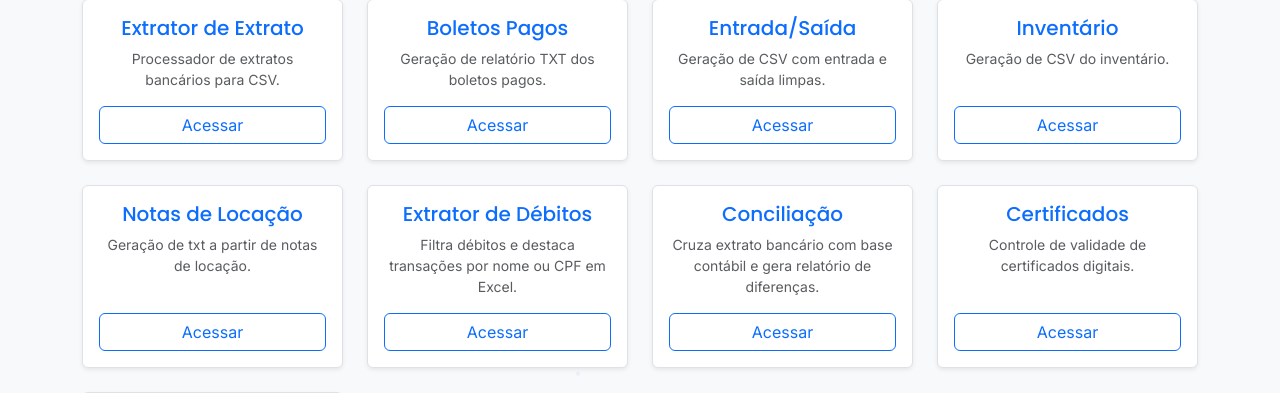
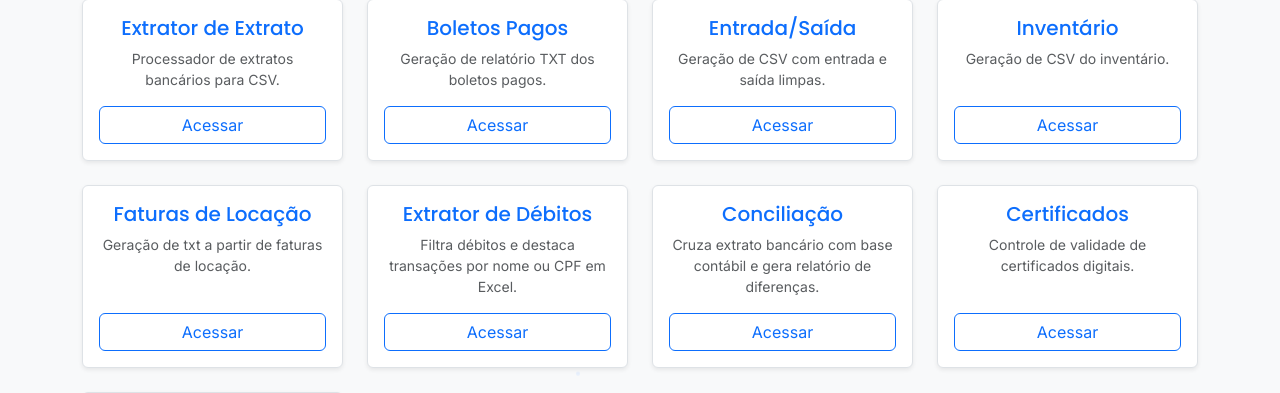
Before and after one commit to pedrocarneiro17/sistemas_contajur, a Flask app: page / in a window 1280 px wide. Shown: the part 323-716 px from the top of the page. Run offline with Flask 3, Linux system fonts and the light colour scheme.

Commit message:
ajuste nome

```diff
--- a/home/templates/home.html
+++ b/home/templates/home.html
@@ -101,8 +101,8 @@
             <div class="col">
                 <div class="card h-100 shadow-sm custom-card">
                     <div class="card-body d-flex flex-column text-center">
-                        <h2 class="card-title h5">Notas de Locação</h2>
-                        <p class="card-text text-body-secondary small">Geração de txt a partir de notas de locação.</p>
+                        <h2 class="card-title h5">Faturas de Locação</h2>
+                        <p class="card-text text-body-secondary small">Geração de txt a partir de faturas de locação.</p>
                         <a href="{{ url_for('notas_locacao.index') }}" class="btn btn-outline-primary mt-auto">Acessar</a>
                     </div>
                 </div>
```
